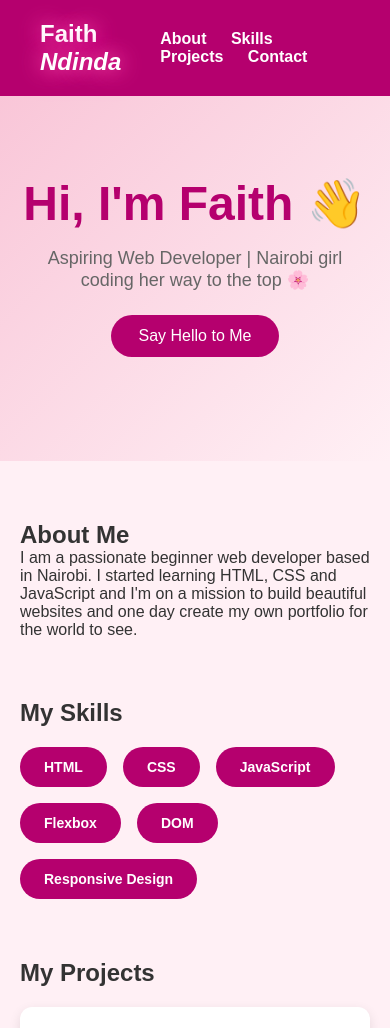
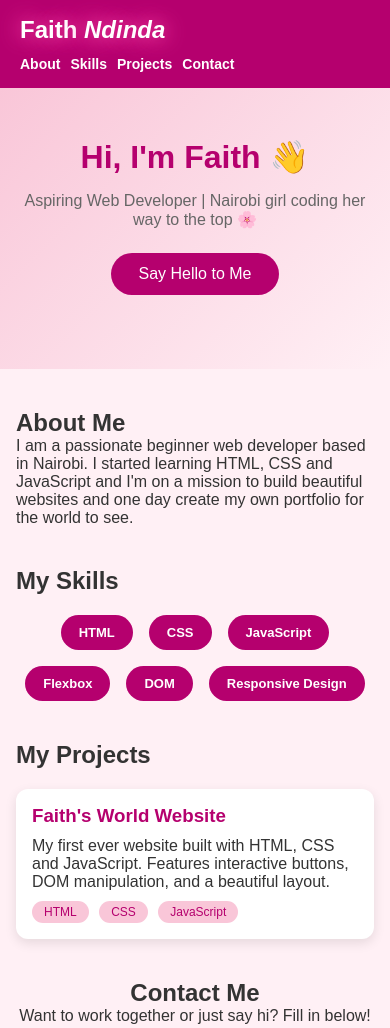
Before and after one commit to MuneeNdinda/portfolio, a plain HTML site: page index.html in a window 390 px wide. Shown: the top 1028 px of the page. Drawn offline with Linux system fonts and the light colour scheme.

Commit message:
responsive design

```diff
--- a/portfolio.css
+++ b/portfolio.css
@@ -223,3 +223,75 @@ footer {
 html {
   scroll-behavior: smooth;
 }
+
+/* ================================
+   RESPONSIVE DESIGN — MOBILE
+================================ */
+
+@media (max-width: 768px) {
+
+  /* HEADER — stack name and nav vertically */
+  header {
+    flex-direction: column;
+    align-items: flex-start;
+    gap: 12px;
+    padding: 16px 20px;
+  }
+
+  nav {
+    display: flex;
+    flex-wrap: wrap;
+    gap: 10px;
+  }
+
+  nav a {
+    margin-left: 0;
+    font-size: 14px;
+  }
+
+  /* HERO — smaller text on mobile */
+  #hero {
+    padding: 50px 20px;
+  }
+
+  #hero h2 {
+    font-size: 32px;
+  }
+
+  #hero p {
+    font-size: 16px;
+  }
+
+  /* SKILLS — wrap into 2 columns on mobile */
+  .skills-grid {
+    justify-content: center;
+  }
+
+  .skill-card {
+    font-size: 13px;
+    padding: 10px 18px;
+  }
+
+  /* SECTIONS — less side padding on mobile */
+  section {
+    margin: 40px auto;
+    padding: 0 16px;
+  }
+
+  /* CONTACT — input full width on mobile */
+  #contact input {
+    width: 100%;
+    margin-bottom: 10px;
+  }
+
+  #contact button {
+    width: 100%;
+    margin-left: 0;
+  }
+
+  /* PROJECT CARD */
+  .project-card {
+    padding: 16px;
+  }
+
+}
```
